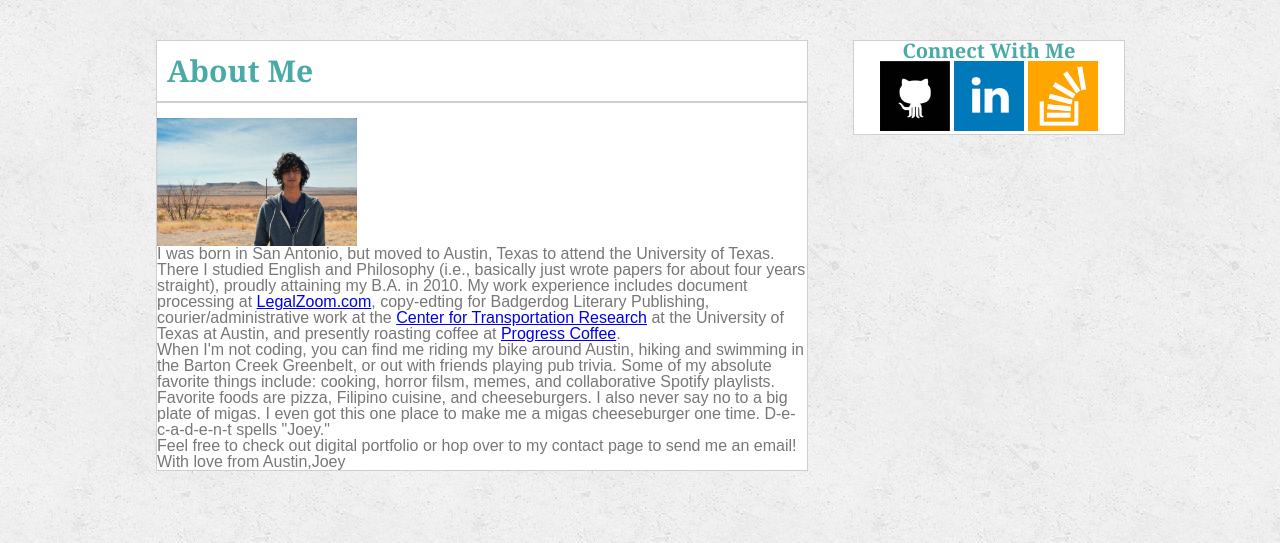
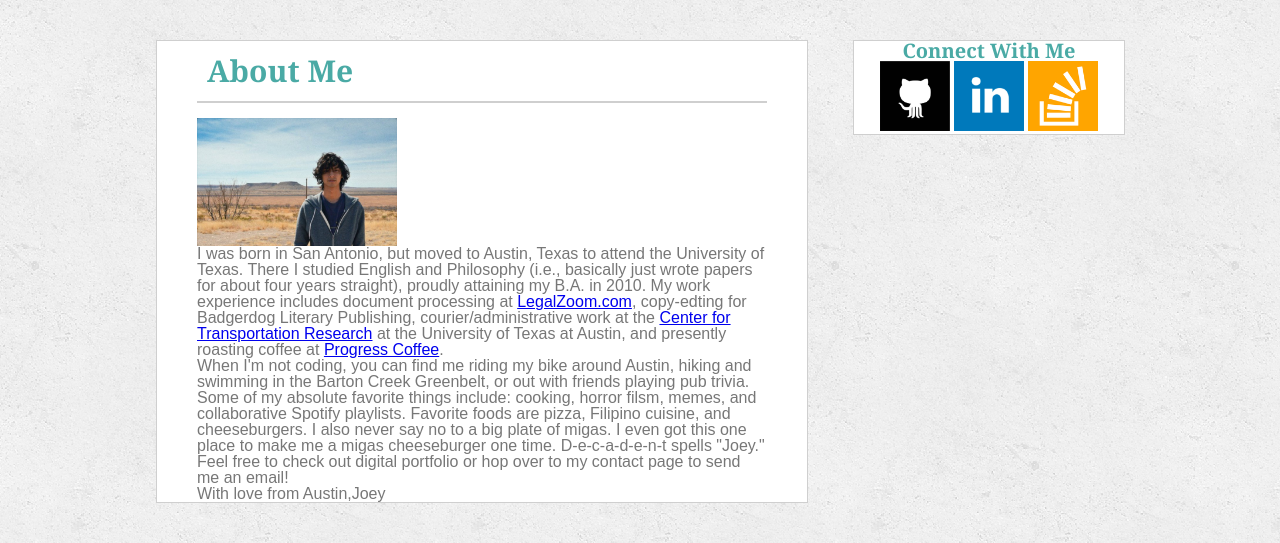
Before and after one commit to jreyes88/Basic-Portfolio, a PHP site: page / in a window 1280 px wide. Shown: the part 92-635 px from the top of the page. Run offline with PHP 8.4, Linux system fonts and the light colour scheme.

Commit message:
About Me

```diff
--- a/assets/css/style.css
+++ b/assets/css/style.css
@@ -93,10 +93,14 @@ header {
   padding-top: 15px;
   padding-bottom: 15px;
   padding-left: 10px;
+  margin-left: 40px;
+  margin-right: 40px;
 }
 
 .picturebio {
   margin-top: 15px;
+  margin-left: 40px;
+  margin-right: 40px;
 }
 
 .picturebio p {
```
